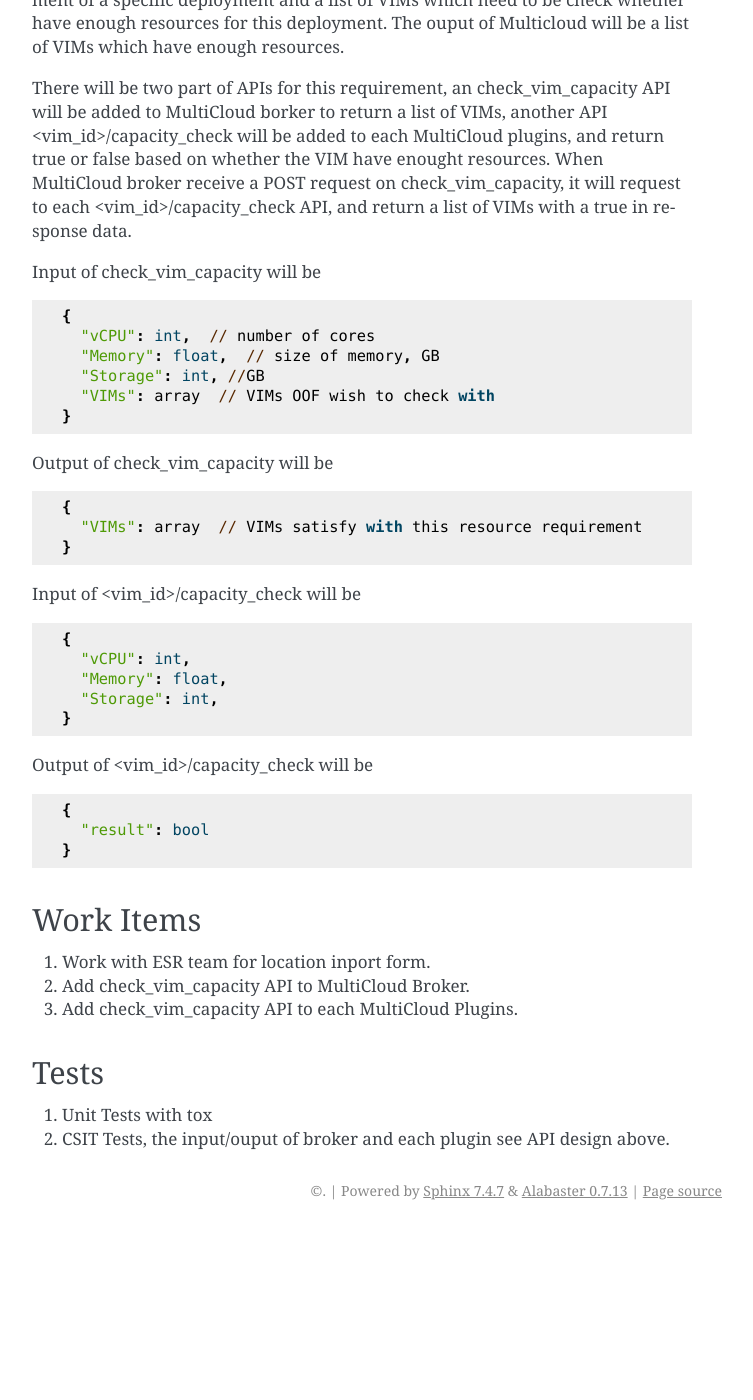
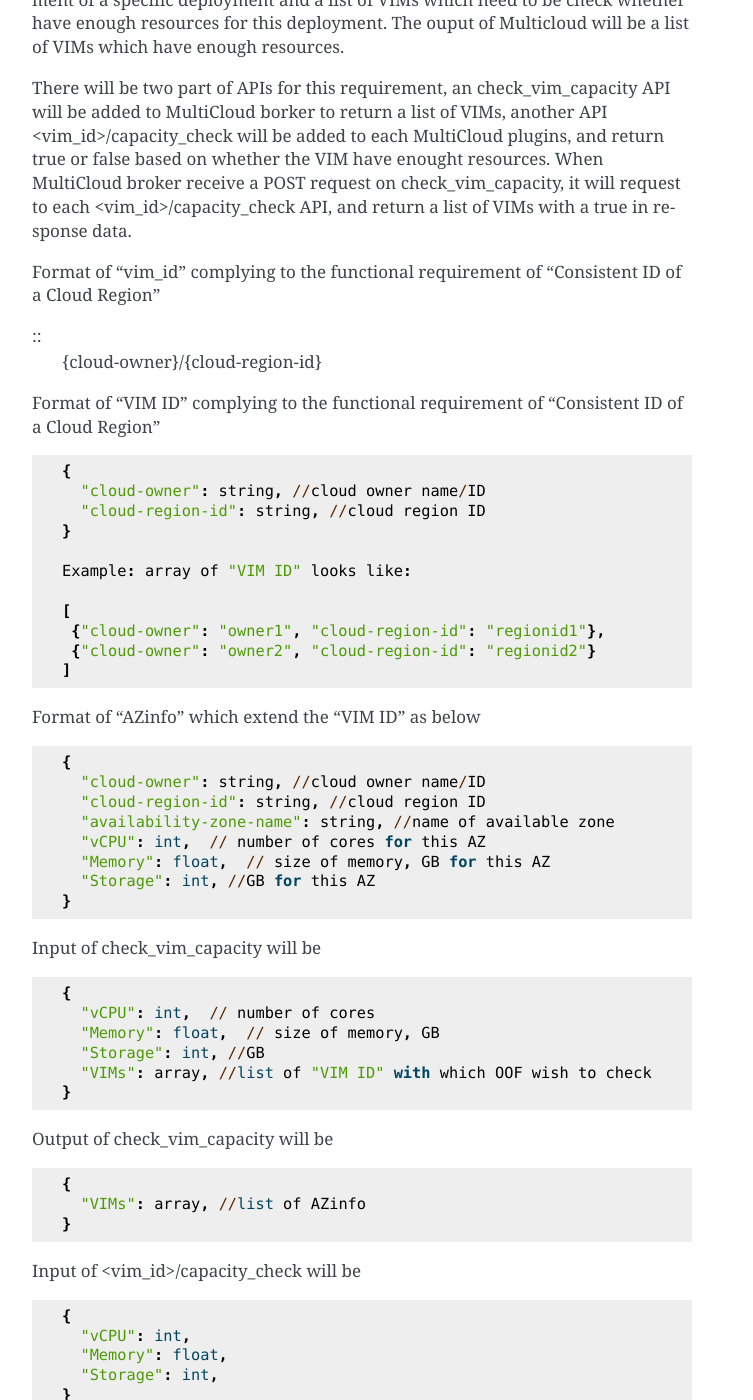
Before and after one commit to onap/multicloud-framework, a Sphinx documentation site: the page built from docs/specs/multicloud_resource_capacity_check.rst, in a window 1280 px wide and 1400 px high, scrolled down 1052 px. Shown: the whole window, without its empty margins (388-1141 px from the left). Built offline with Sphinx 7.4.7, drawn with Linux system fonts in a browser that asks for light colours; before the commit the page ends 2282 px from its top, so only the background shows below that; some of the changed text lies outside the part shown.

Commit message:
Draft the enhancement of capacity_check API
To support F-GPS at AZ level

Change-Id: Idc89afaaa1e649ec5735ce5b537dc37cca71a5a7
Issue-ID: MULTICLOUD-485
Signed-off-by: Bin Yang <bin.yang@windriver.com>

```diff
--- a/docs/specs/multicloud_resource_capacity_check.rst
+++ b/docs/specs/multicloud_resource_capacity_check.rst
@@ -58,6 +58,41 @@
 <vim_id>/capacity_check API, and return a list of VIMs with a true in response
 data.
 
+Format of "vim_id" complying to the functional requirement of
+"Consistent ID of a Cloud Region"
+
+::
+  {cloud-owner}/{cloud-region-id}
+
+Format of "VIM ID" complying to the functional requirement of
+"Consistent ID of a Cloud Region"
+
+::
+
+  {
+    "cloud-owner": string, //cloud owner name/ID
+    "cloud-region-id": string, //cloud region ID
+  }
+
+  Example: array of "VIM ID" looks like:
+
+  [
+   {"cloud-owner": "owner1", "cloud-region-id": "regionid1"},
+   {"cloud-owner": "owner2", "cloud-region-id": "regionid2"}
+  ]
+
+Format of "AZinfo" which extend the "VIM ID" as below
+
+::
+
+  {
+    "cloud-owner": string, //cloud owner name/ID
+    "cloud-region-id": string, //cloud region ID
+    "availability-zone-name": string, //name of available zone
+    "vCPU": int,  // number of cores for this AZ
+    "Memory": float,  // size of memory, GB for this AZ
+    "Storage": int, //GB for this AZ
+  }
 
 Input of check_vim_capacity will be
 
@@ -67,7 +102,7 @@
     "vCPU": int,  // number of cores
     "Memory": float,  // size of memory, GB
     "Storage": int, //GB
-    "VIMs": array  // VIMs OOF wish to check with
+    "VIMs": array, //list of "VIM ID" with which OOF wish to check
   }
 
 Output of check_vim_capacity will be
@@ -75,7 +110,7 @@
 ::
 
   {
-    "VIMs": array  // VIMs satisfy with this resource requirement
+    "VIMs": array, //list of AZinfo
   }
 
 Input of <vim_id>/capacity_check will be
@@ -94,7 +129,8 @@
 ::
 
   {
-    "result": bool
+    "result": bool,
+    "AZinfo": array, //capacity information at AZ level
   }
 
 
```
